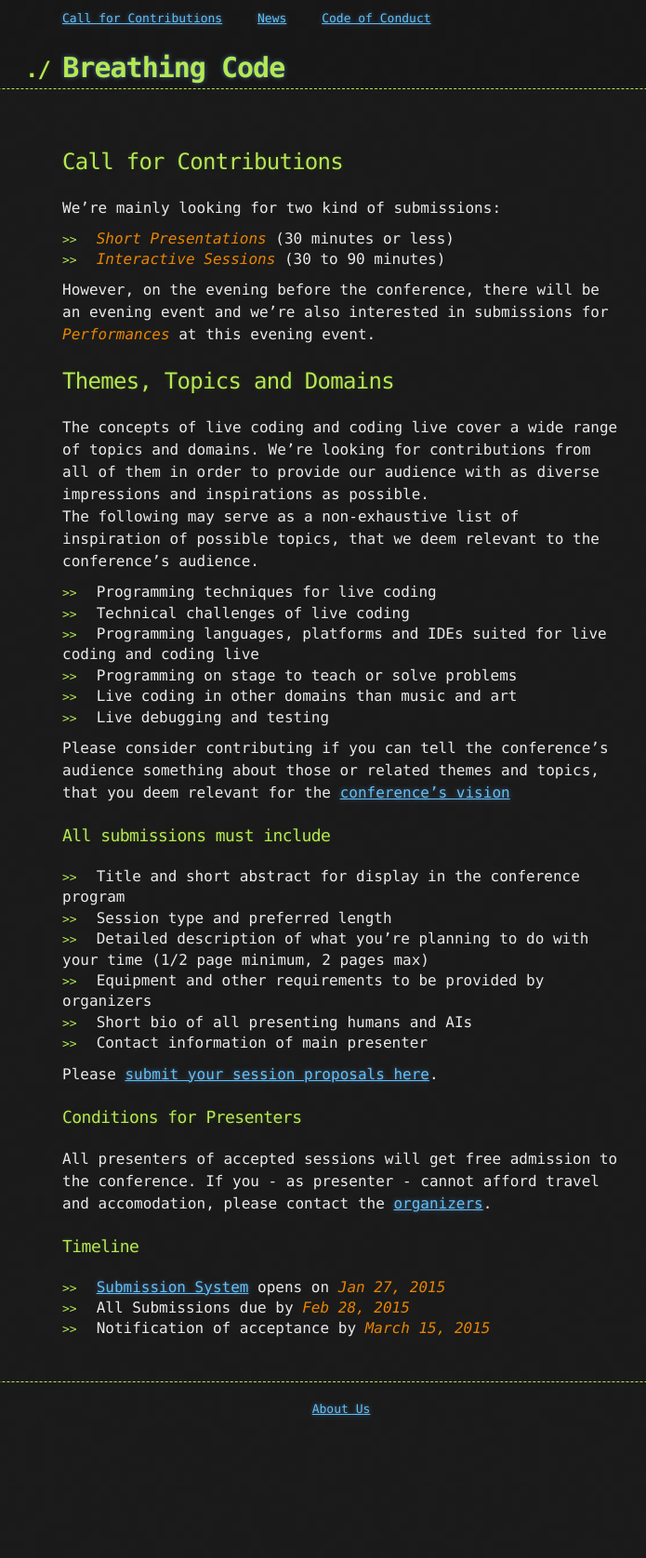
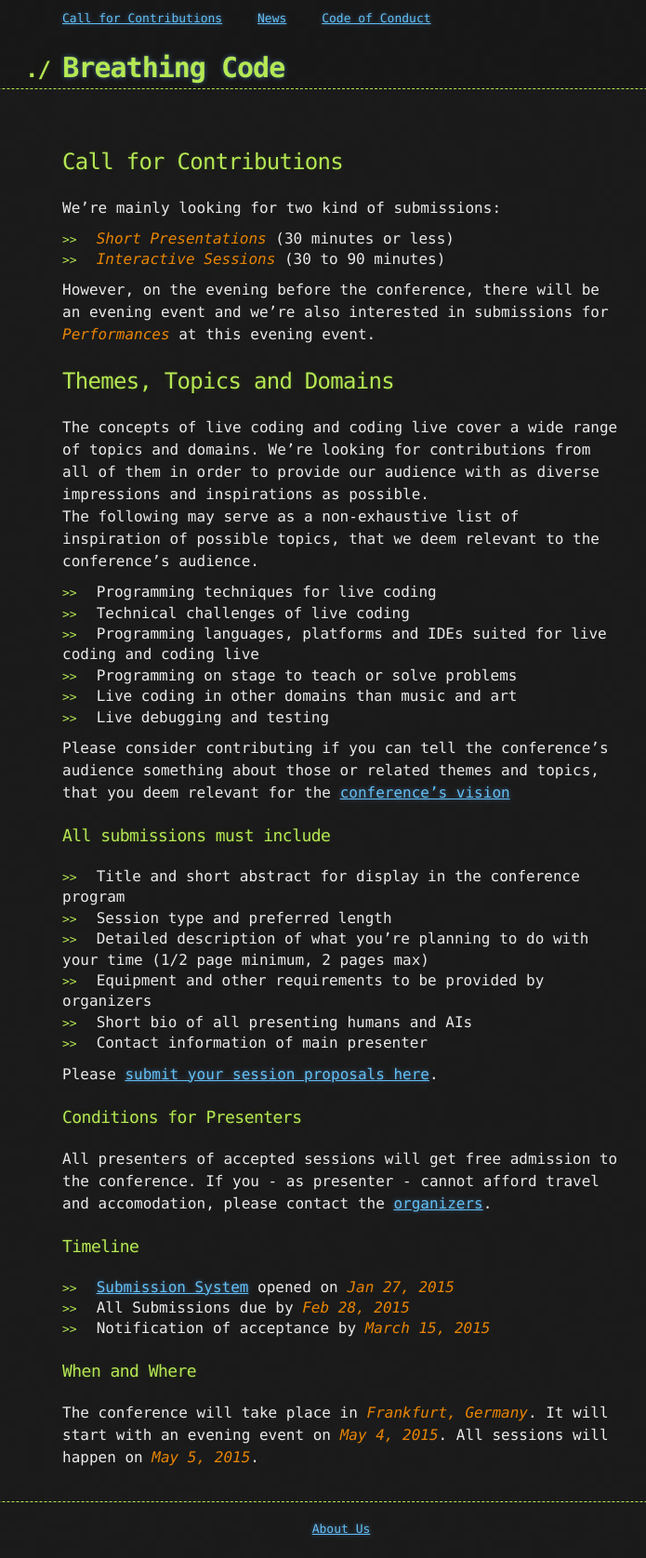
Before and after one commit to BreathingCode/BreathingCode.github.io, a Jekyll site: the page built from cfc.md, in a window 1280 px wide. Shown: the whole page at 93% size, without its empty margins (273-968 px from the left). Built offline with Jekyll 4.4.1, drawn with Linux system fonts in a browser that asks for light colours; nearby versions of some CDN libraries; Markdown is read by kramdown in place of the engine named in the settings; before the commit the page ends 1547 px from its top, so only the background shows below that.

Commit message:
Added time and place to CfC

```diff
--- a/cfc.md
+++ b/cfc.md
@@ -53,6 +53,12 @@ the [organizers](aboutus.html).
 ### Timeline
 
 - [Submission System](https://docs.google.com/forms/d/1ebpJwUQ1knzkEVdZwaaVZS8GblB6ThQe9NPF0F6GV_E/viewform)
-opens on <span class="live-stress">Jan 27, 2015</span>
+opened on <span class="live-stress">Jan 27, 2015</span>
 - All Submissions due by <span class="live-stress">Feb 28, 2015</span>
 - Notification of acceptance by <span class="live-stress">March 15, 2015</span>
+
+### When and Where
+
+The conference will take place in <span class="live-stress">Frankfurt, Germany</span>.
+It will start with an evening event on <span class="live-stress">May 4, 2015</span>.
+All sessions will happen on <span class="live-stress">May 5, 2015</span>.
```
